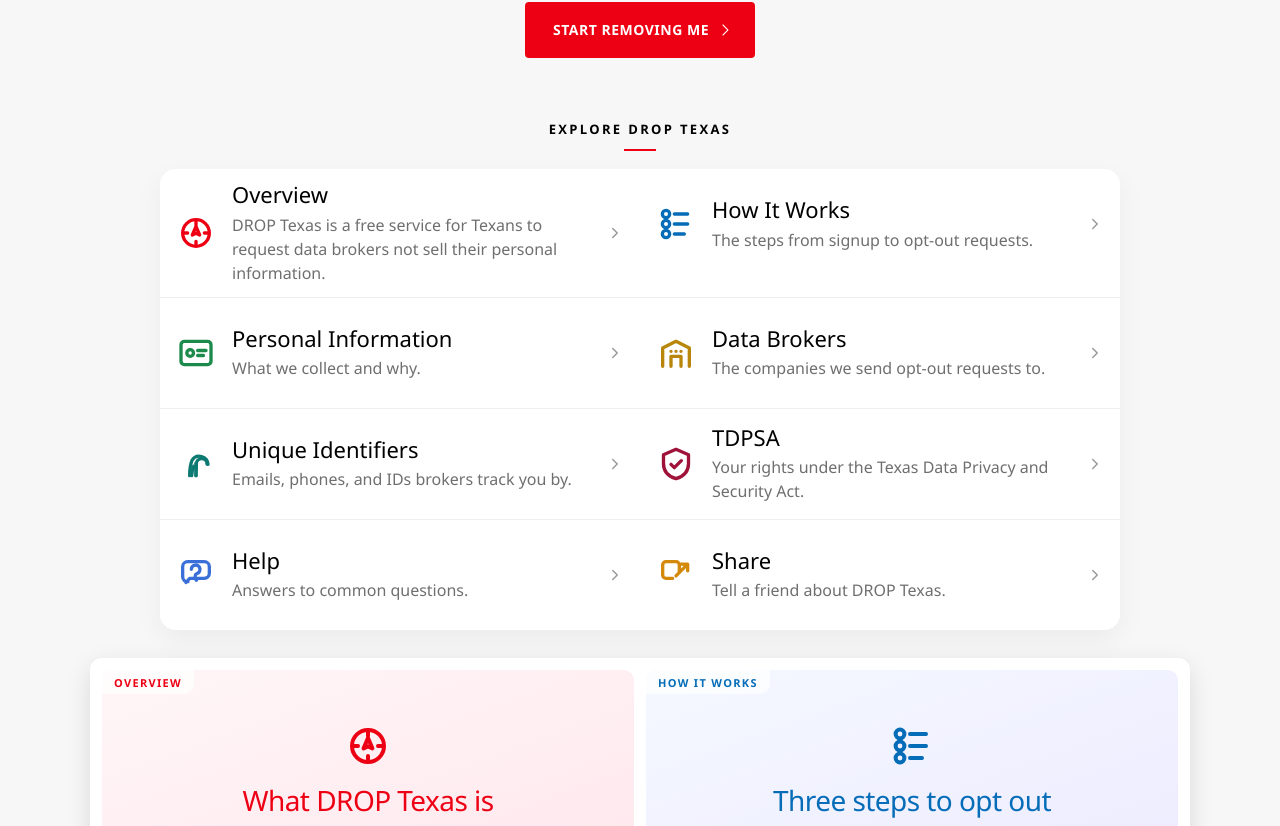
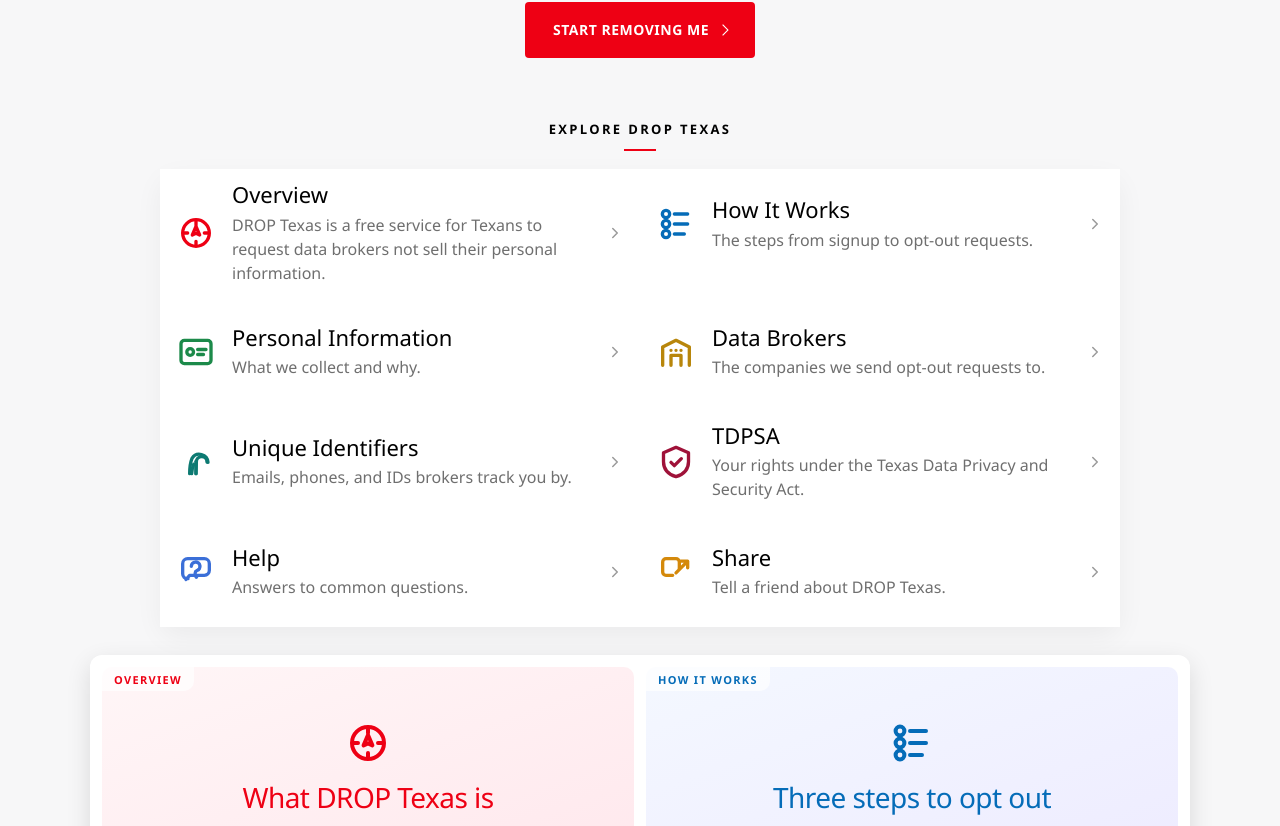
Before and after one commit to TAYLORBEN89/privacy-optout-landing, a React (Vite) app: page / in a window 1280 px wide. Shown: the part 436-1262 px from the top of the page. Built offline with nearby package versions, Linux system fonts and the light colour scheme; no server answers.

Commit message:
Fade the mobile Explore tiles and drop the dividers.
Tiles sit almost edge to edge with straight sides, and the scrolling list fades at the top and bottom.

Co-authored-by: ThinAirGit <ThinAirGit@users.noreply.github.com>

```diff
--- a/src/styles.css
+++ b/src/styles.css
@@ -1004,16 +1004,29 @@
   box-shadow: 0 10px 28px rgba(16, 16, 16, 0.05);
 }
 
+@media (max-width: 799px) {
+  .explore {
+    width: 100vw;
+    margin-left: calc(50% - 50vw);
+    margin-right: calc(50% - 50vw);
+  }
+
+  .nav-panel {
+    max-height: min(68vh, 640px);
+    margin-inline: 8px;
+    overflow-y: auto;
+    border-radius: 0;
+    mask-image: linear-gradient(to bottom, transparent, #000 28px, #000 calc(100% - 28px), transparent);
+    -webkit-mask-image: linear-gradient(to bottom, transparent, #000 28px, #000 calc(100% - 28px), transparent);
+  }
+}
+
 .nav-tiles {
   display: flex;
   flex-direction: column;
   margin: 0;
   padding: 0;
   list-style: none;
-}
-
-.nav-tiles li + li {
-  border-top: 1px solid #eee;
 }
 
 .nav-tiles a {
@@ -1807,16 +1820,13 @@
     grid-template-columns: 1fr 1fr;
   }
 
-  .nav-tiles li + li {
-    border-top: 0;
-  }
-
-  .nav-tiles li:nth-child(n + 3) {
-    border-top: 1px solid #eee;
-  }
-
-  .nav-tiles li:nth-child(odd) {
-    box-shadow: inset -1px 0 0 #eee;
+  .nav-panel {
+    max-height: none;
+    margin-inline: 0;
+    overflow: visible;
+    border-radius: 16px;
+    mask-image: none;
+    -webkit-mask-image: none;
   }
 }
 
```
Also changed, not shown: 1 other file (tests, documents, lock files or other folders).
